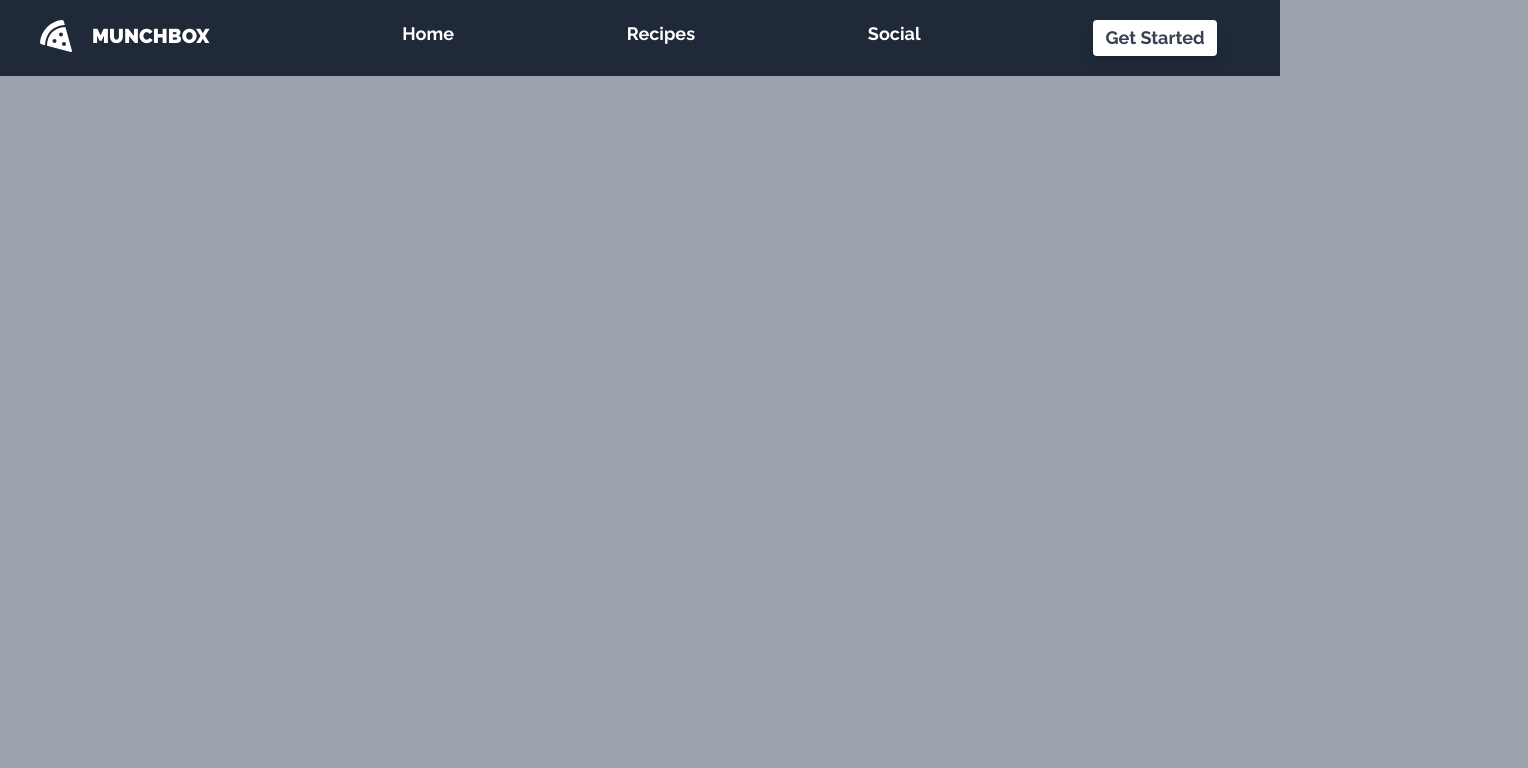
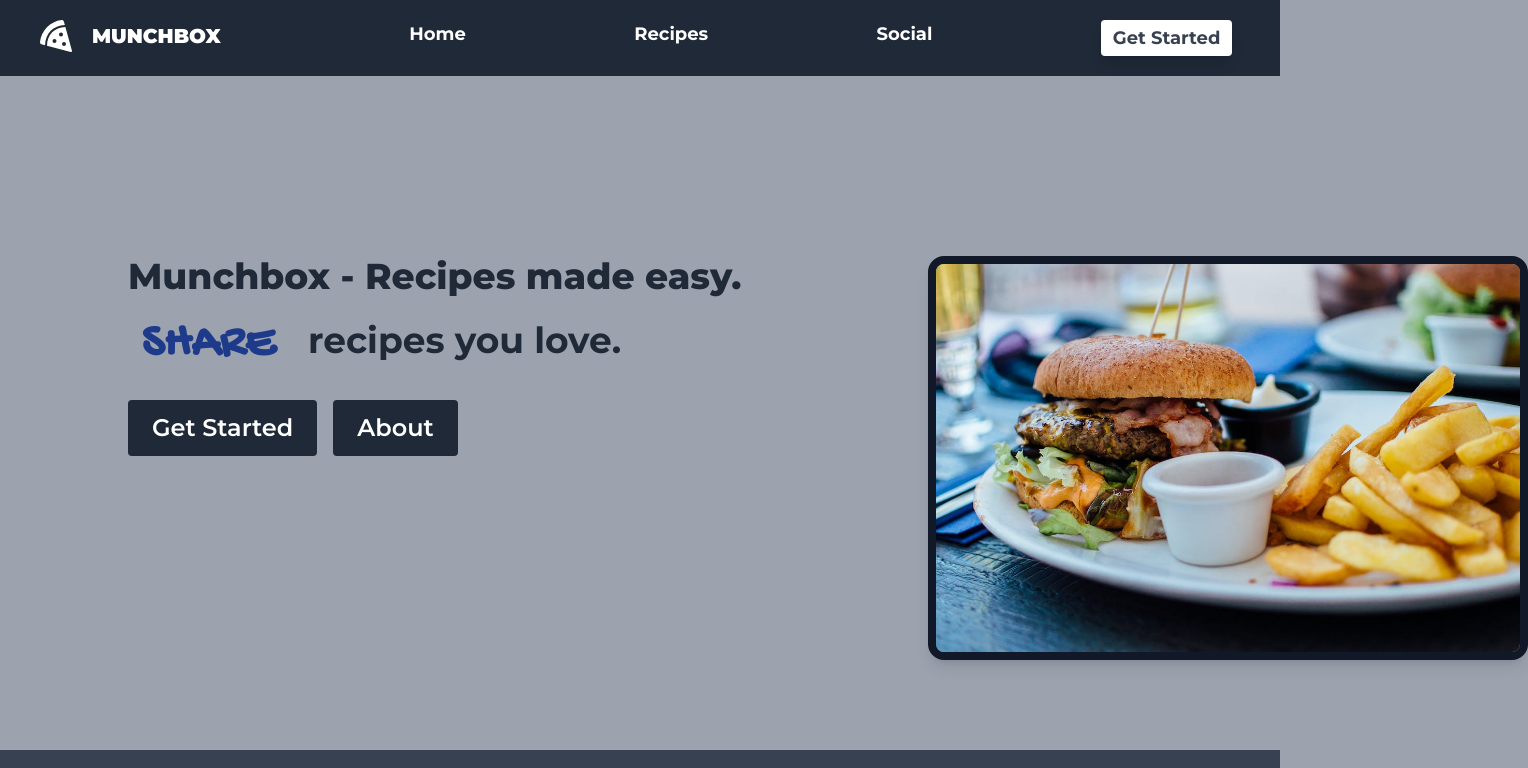
Before and after one commit to smarbo/munchbox, a React (Create React App) app: page / in a window 1280 px wide. Shown: the top 768 px of the page, 1528 px wide, since content can reach past the window. Built offline with nearby package versions, Linux system fonts and the light colour scheme.

Commit message:
Alot of stuff, menus, homepage, etc

```diff
--- a/public/index.html
+++ b/public/index.html
@@ -6,17 +6,17 @@
     <meta name="viewport" content="width=device-width, initial-scale=1" />
     <link rel="preconnect" href="https://fonts.googleapis.com">
 <link rel="preconnect" href="https://fonts.gstatic.com" crossorigin>
-<link href="https://fonts.googleapis.com/css2?family=Raleway:ital,wght@0,100;0,200;0,300;0,400;0,500;0,600;0,700;0,800;0,900;1,100;1,200;1,300;1,400;1,500;1,600;1,700;1,800;1,900&display=swap" rel="stylesheet">
-    <meta name="theme-color" content="#000000" />
+<link href="https://fonts.googleapis.com/css2?family=Gochi+Hand&display=swap" rel="stylesheet">    <meta name="theme-color" content="#000000" />
+<link href="https://fonts.googleapis.com/css2?family=Montserrat:ital,wght@0,100;0,200;0,300;0,400;0,500;0,600;0,700;0,800;0,900;1,100;1,200;1,300;1,400;1,500;1,600;1,700;1,800;1,900&display=swap" rel="stylesheet">
     <meta
       name="description"
-      content="Web site created using create-react-app"
+      content="Munchbox - Store, Create, Share your recipes."
     />
     <link rel="apple-touch-icon" href="%PUBLIC_URL%/logo192.png" />
     <link rel="manifest" href="%PUBLIC_URL%/manifest.json" />
     <title>Munchbox - Recipes made easy.</title>
   </head>
-  <body class="bg-gray-400" style="font-family: 'Raleway', sans-serif">
+  <body class="bg-gray-400" style="font-family: 'Montserrat', sans-serif; height: 100dvh;">
     <noscript>Please enable JavaScript, munchbox needs it to function. 🥺</noscript>
     <div id="root"></div>
   </body>
--- a/src/App.js
+++ b/src/App.js
@@ -1,9 +1,15 @@
-import Navbar from "./Navbar";
+import Navbar from "./components/Navbar";
+import HomeDisplay from "./components/HomeDisplay";
 
 export default function App() {
+    const date = new Date();
     return (
-        <div className="AppContainer">
+        <div className="AppContainer overflow-hidden">
             <Navbar />
+            <HomeDisplay />
+            <div className="HomeDisplay-Footer bg-gray-700 absolute bottom-0 w-full h-[50px] text-center pt-4 text-white font-bold left-0">
+                Munchbox {date.getFullYear()}© by Eddie Obrams
+            </div>
         </div>
     );
 }
--- /dev/null
+++ b/src/components/HomeDisplay.js
@@ -0,0 +1,68 @@
+import { useState, useEffect } from "react";
+
+export default function HomeDisplay() {
+    const texts = ["Store", "Create", "Share"];
+    const [currentIndex, setCurrentIndex] = useState(0);
+    const date = new Date();
+
+    useEffect(() => {
+        const interval = setInterval(() => {
+            setCurrentIndex((prevIndex) => (prevIndex + 1) % texts.length);
+        }, 2000);
+
+        return () => clearInterval(interval);
+    });
+
+    return (
+        <div className="HomeDisplay absolute left-32 top-64 min-w-full flex flex-col">
+            <div className="HomeDisplay-Top text-4xl flex font-semibold text-gray-800">
+                <div className="textstuff">
+                    <h1 className="HomeDisplay-Title flex font-extrabold">
+                        Munchbox - Recipes made easy.
+                    </h1>
+                    <div className="flex">
+                        <div
+                            className=" text-blue-900 flex justify-center items-center relative top-[18px] left-[80px] text-5xl uppercase font-extrabold"
+                            id="movingText"
+                        >
+                            {texts.map((text, index) => (
+                                <div
+                                    key={index}
+                                    className={`transition-all duration-700 absolute ${
+                                        index === currentIndex
+                                            ? "opacity-1"
+                                            : "translate-y-[10px] opacity-0"
+                                    }`}
+                                >
+                                    {text}
+                                </div>
+                            ))}
+                        </div>
+                        <p className="mt-6 ml-[180px] font-bold">
+                            recipes you love.
+                        </p>
+                    </div>
+                    <div className="BUTTONSCONTAINER flex mt-10">
+                        <a href="#btn-getstarted">
+                            <button className="bg-gray-800 hover:-translate-y-1 cursor-pointer transition-all text-white text-2xl p-3 mr-4 px-6 rounded">
+                                Get Started
+                            </button>
+                        </a>
+                        <a href="#btn-about">
+                            <button className="bg-gray-800 hover:-translate-y-1 cursor-pointer transition-all text-white text-2xl p-3 mr-4 px-6 rounded">
+                                About
+                            </button>
+                        </a>
+                    </div>
+                </div>
+
+                <img
+                    src="./frontpage.jpeg"
+                    alt="Delicious Food"
+                    className="absolute left-[800px] shadow-lg hover:shadow-2xl transition-all top-0 hover:top-[-10px] rounded-2xl border-8 border-solid border-gray-900"
+                    width={600}
+                />
+            </div>
+        </div>
+    );
+}
--- a/src/Navbar.js
+++ b/src/components/Navbar.js
@@ -79,8 +79,8 @@ export default function Navbar() {
                 </div>
             </div>
             <div
-                className={`Navbar-MobileMenu transition-all flex justify-evenly items-center duration-500 left-0 -z-10 absolute top-[70px] md:hidden bg-gray-900 w-full h-[90px] ${
-                    menuToggled ? "top-[70px]" : "top-[-20px]"
+                className={`Navbar-MobileMenu transition-all flex justify-evenly items-center duration-500 left-0  absolute top-[70px] md:hidden bg-gray-900 w-full h-[90px] ${
+                    menuToggled ? "top-[70px]" : "top-[-400px]"
                 }`}
             >
                 <MobileNavbarItem href="/#nav-home" icon={FaHome}>
--- a/src/index.css
+++ b/src/index.css
@@ -1,3 +1,15 @@
 @tailwind base;
 @tailwind components;
 @tailwind utilities;
+
+@layer components{
+    *{
+        user-select: none;
+    }
+    body{
+        overflow: hidden;
+    }
+    #movingText{
+        font-family: 'Gochi Hand', cursive;
+    }
+}
```
Also changed, not shown: public/frontpage.jpeg (added).
